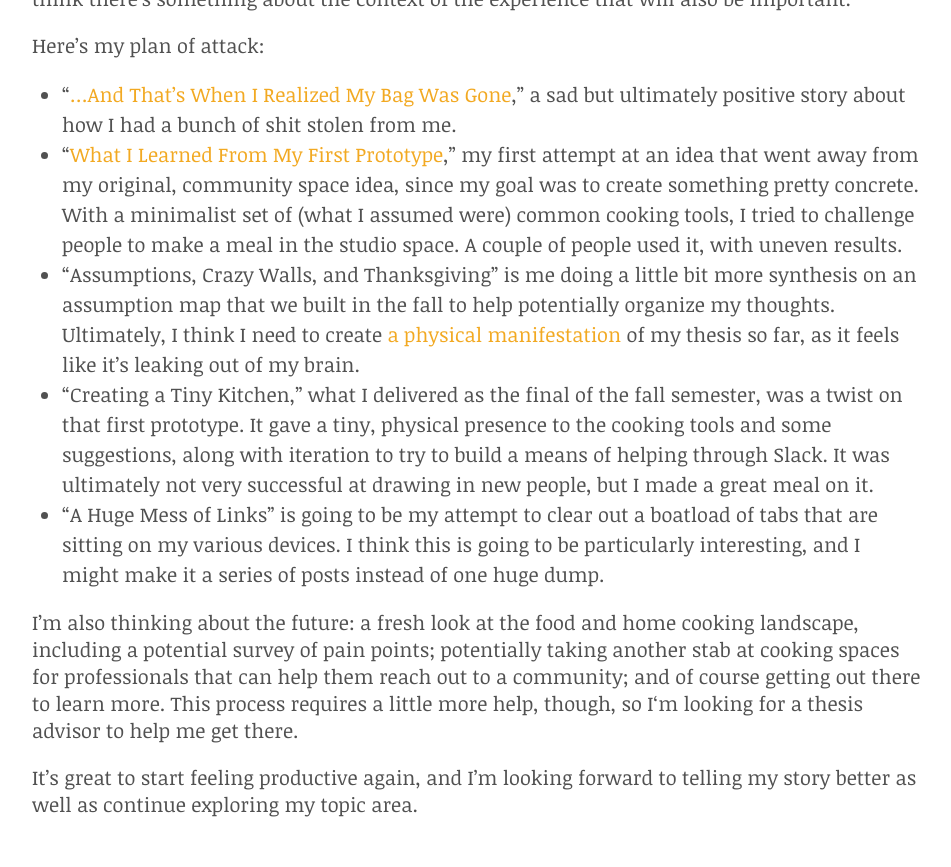
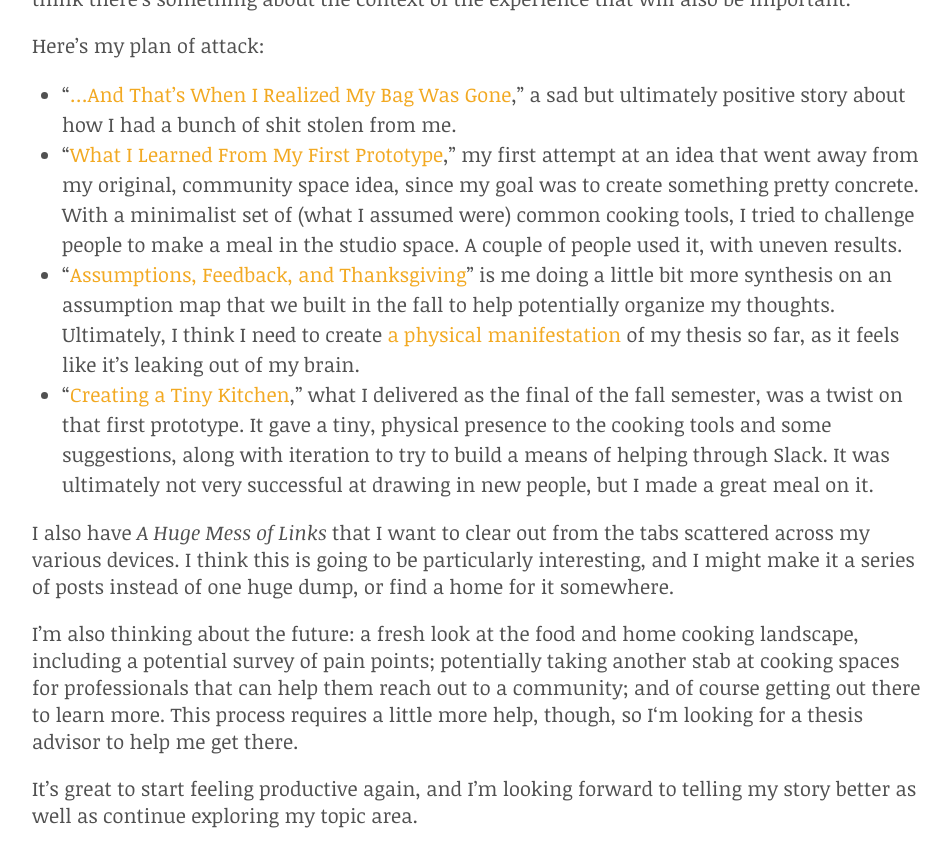
Before and after one commit to nicbarajas/sva-ixd-thesis, a Jekyll site: the page built from _posts/2016-01-14-fall-wrapup.md, in a window 1280 px wide and 900 px high, scrolled down 614 px. Shown: the top 867 px of the window, without its empty margins (163-1114 px from the left). Built offline with Jekyll 4.4.1, drawn with Linux system fonts in a browser that asks for light colours.

Commit message:
Updated links to my fall posts.

```diff
--- a/_posts/2016-01-14-fall-wrapup.md
+++ b/_posts/2016-01-14-fall-wrapup.md
@@ -13,11 +13,14 @@ Here’s my plan of attack:
 
 - “[…And That’s When I Realized My Bag Was Gone][things-lost-and-found],” a sad but ultimately positive story about how I had a bunch of shit stolen from me.
 - “[What I Learned From My First Prototype][prototype-one],” my first attempt at an idea that went away from my original, community space idea, since my goal was to create something pretty concrete. With a minimalist set of (what I assumed were) common cooking tools, I tried to challenge people to make a meal in the studio space. A couple of people used it, with uneven results.
-- “Assumptions, Crazy Walls, and Thanksgiving” is me doing a little bit more synthesis on an assumption map that we built in the fall to help potentially organize my thoughts. Ultimately, I think I need to create [a physical manifestation](http://5by5.tv/b2w/249 "B2W #249: “A John Nash Moment”") of my thesis so far, as it feels like it’s leaking out of my brain.
-- “Creating a Tiny Kitchen,” what I delivered as the final of the fall semester, was a twist on that first prototype. It gave a tiny, physical presence to the cooking tools and some suggestions, along with iteration to try to build a means of helping through Slack. It was ultimately not very successful at drawing in new people, but I made a great meal on it.
-- “A Huge Mess of Links” is going to be my attempt to clear out a boatload of tabs that are sitting on my various devices. I think this is going to be particularly interesting, and I might make it a series of posts instead of one huge dump.
+- “[Assumptions, Feedback, and Thanksgiving][assumption-map]” is me doing a little bit more synthesis on an assumption map that we built in the fall to help potentially organize my thoughts. Ultimately, I think I need to create [a physical manifestation](http://5by5.tv/b2w/249 "B2W #249: “A John Nash Moment”") of my thesis so far, as it feels like it’s leaking out of my brain.
+- “[Creating a Tiny Kitchen][prototype-two],” what I delivered as the final of the fall semester, was a twist on that first prototype. It gave a tiny, physical presence to the cooking tools and some suggestions, along with iteration to try to build a means of helping through Slack. It was ultimately not very successful at drawing in new people, but I made a great meal on it.
+
+I also have *A Huge Mess of Links* that I want to clear out from the tabs scattered across my various devices. I think this is going to be particularly interesting, and I might make it a series of posts instead of one huge dump, or find a home for it somewhere.
 
 [prototype-one]: http://nicbarajas.github.io/sva-ixd-thesis/2015/11/15/first-prototype-learnings-results/
+[assumption-map]: http://nicbarajas.github.io/sva-ixd-thesis/2015/11/30/assumptions-testing-thanksgiving/
+[prototype-two]: http://nicbarajas.github.io/sva-ixd-thesis/2015/12/18/second-prototype-tiny-kitchen/
 
 I’m also thinking about the future: a fresh look at the food and home cooking landscape, including a potential survey of pain points; potentially taking another stab at cooking spaces for professionals that can help them reach out to a community; and of course getting out there to learn more. This process requires a little more help, though, so I‘m looking for a thesis advisor to help me get there.
 
```
